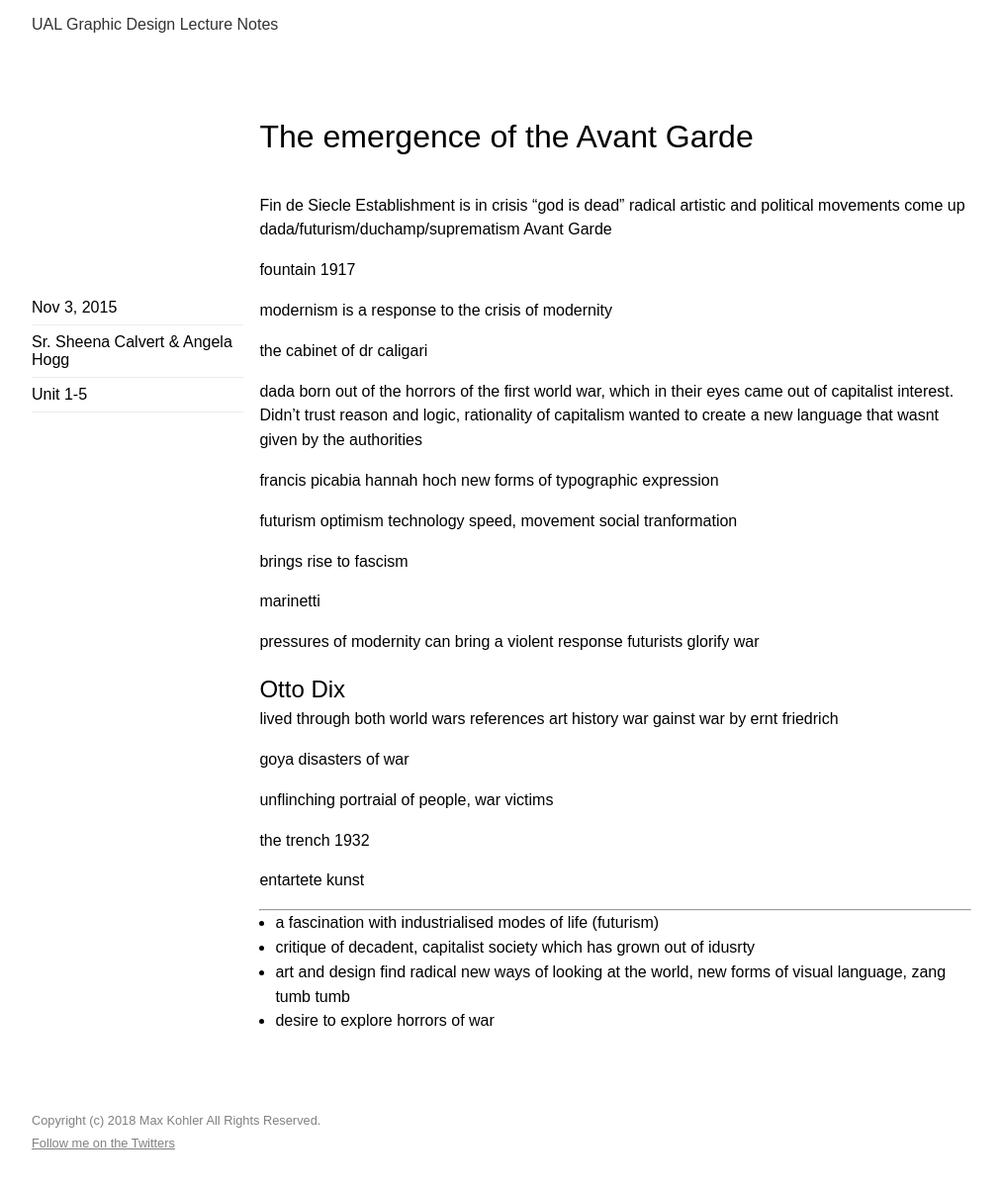
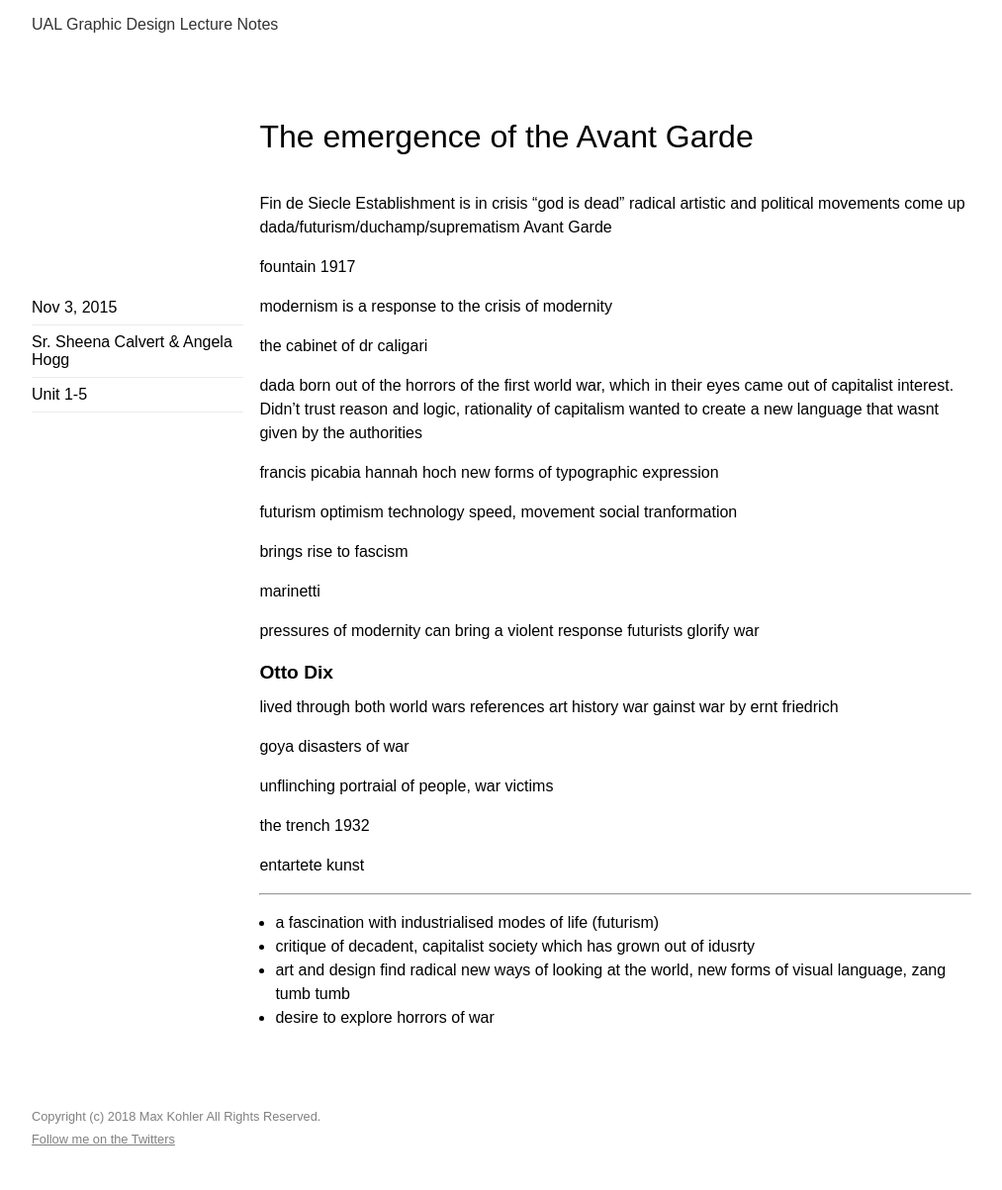
Before and after one commit to awesomephant/notes, a Jekyll site: the page built from _posts/2015-11-03-unit-1-5.markdown, in a window 1280 px wide. Shown: the whole page at 99% size, without its empty margins (32-1045 px from the left). Built offline with Jekyll 4.4.1, drawn with Linux system fonts in a browser that asks for light colours; nearby versions of some CDN libraries.

Commit message:
Tweak type

```diff
--- a/_sass/_layout.scss
+++ b/_sass/_layout.scss
@@ -128,7 +128,7 @@ canvas {
 
 .post-content {
   max-width: 45rem;
-  line-height: 1.55;
+  line-height: 1.5;
   p, ol, ul {
     margin-bottom: 1rem;
   }
@@ -139,6 +139,16 @@ canvas {
 
   ul, ol {
     margin-left: 1rem;
+  }
+  hr {
+    margin-bottom: 1rem;
+  }
+
+  h2 {
+    font-weight: bold;
+    font-size: 1.2rem;
+    margin-bottom: .5rem;
+    margin-top: 1rem;
   }
 }
 
```
